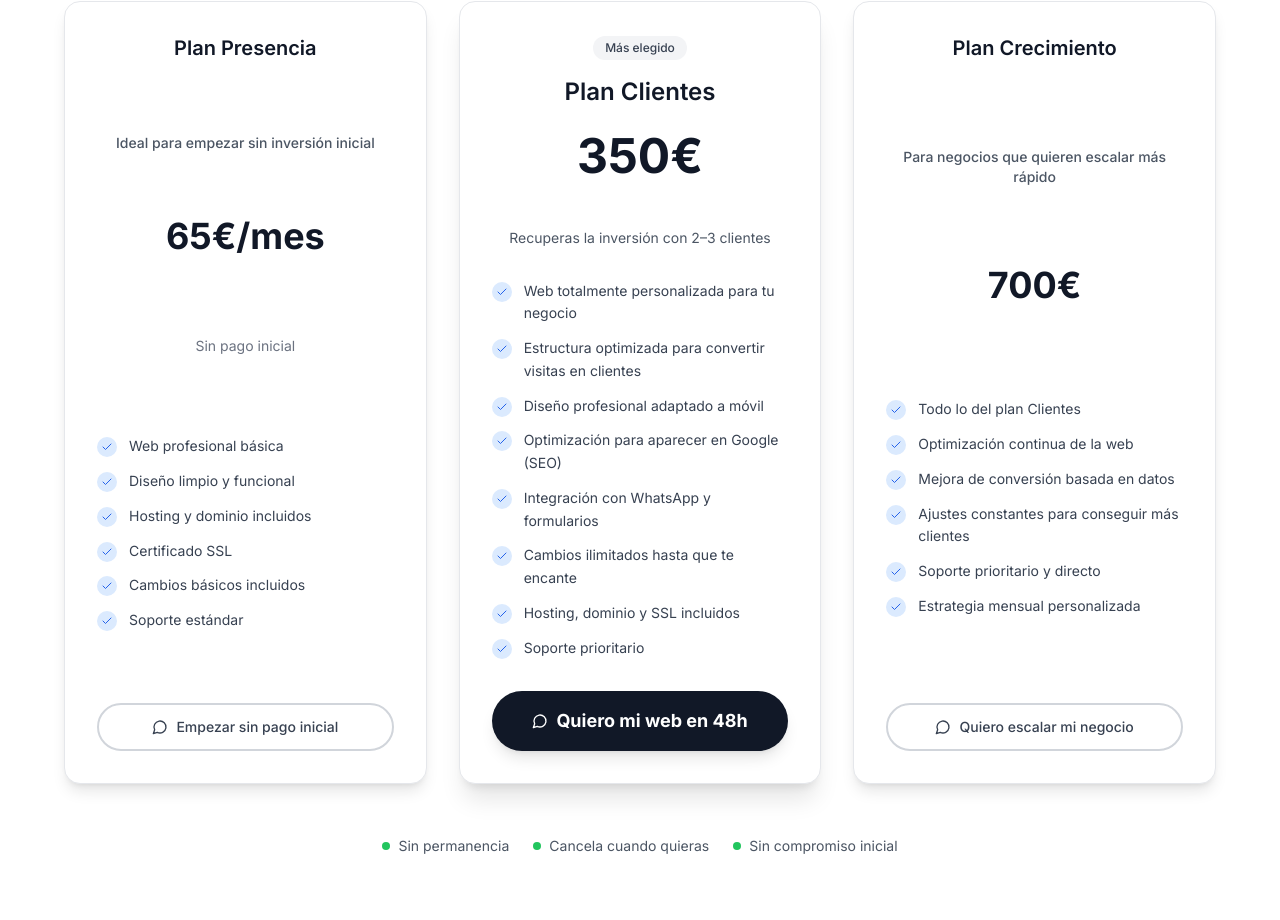
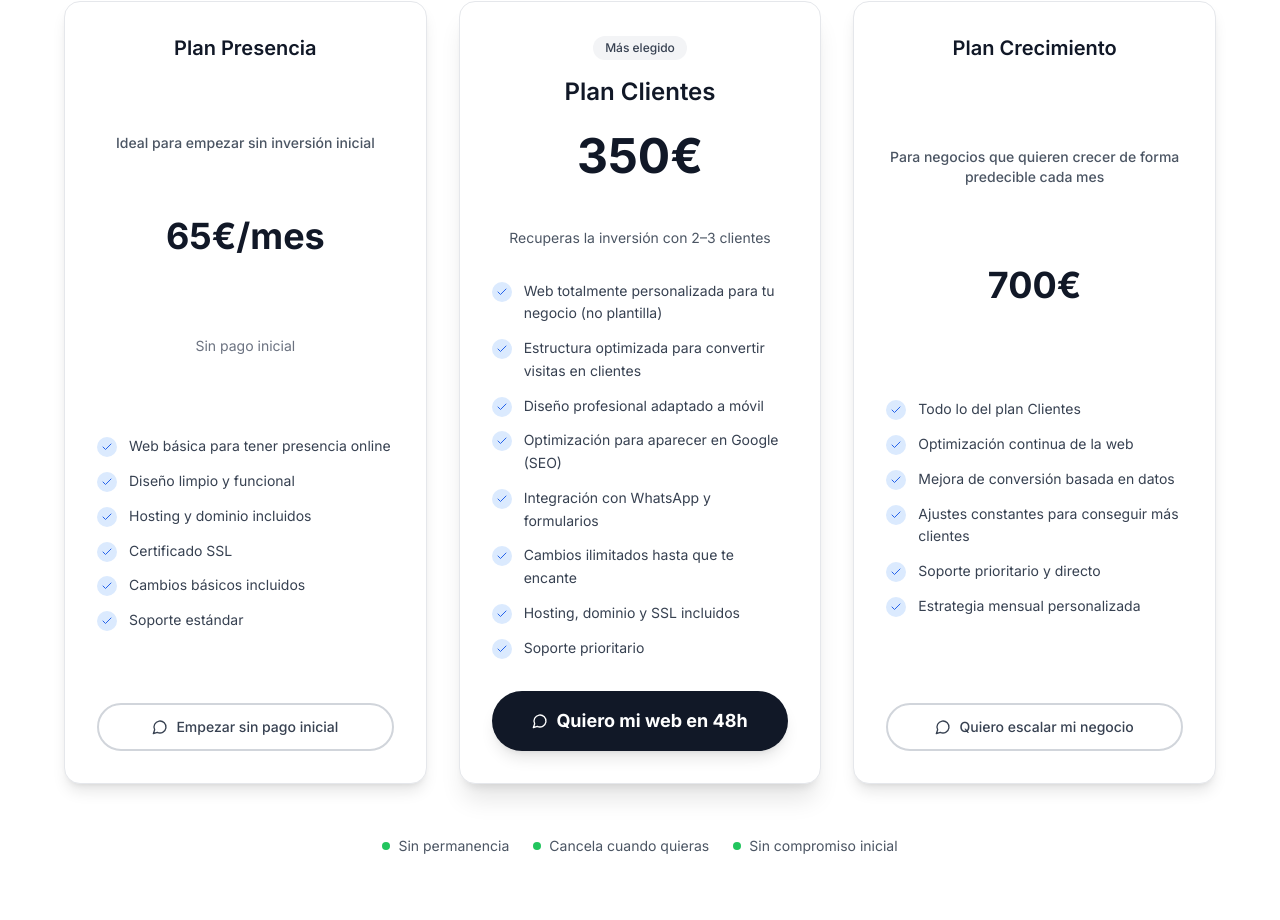
Before and after one commit to joan-devgggg/elevate-web1, a React (Vite) app: page / in a window 1280 px wide. Shown: the part 3211-4131 px from the top of the page. Built offline with nearby package versions, Linux system fonts and the light colour scheme; the HTML template or start-up script is replaced by a standard one.

Commit message:
Apply advanced SaaS CRO refinements - Premium visual hierarchy, scale effects, optimized copy for Plan Clientes conversion

```diff
--- a/src/components/Pricing.tsx
+++ b/src/components/Pricing.tsx
@@ -11,7 +11,7 @@ const Pricing = () => {
       price: "65€/mes",
       additionalText: "Sin pago inicial",
       features: [
-        "Web profesional básica",
+        "Web básica para tener presencia online",
         "Diseño limpio y funcional",
         "Hosting y dominio incluidos",
         "Certificado SSL",
@@ -28,7 +28,7 @@ const Pricing = () => {
       price: "350€",
       additionalText: "",
       features: [
-        "Web totalmente personalizada para tu negocio",
+        "Web totalmente personalizada para tu negocio (no plantilla)",
         "Estructura optimizada para convertir visitas en clientes",
         "Diseño profesional adaptado a móvil",
         "Optimización para aparecer en Google (SEO)",
@@ -57,7 +57,7 @@ const Pricing = () => {
       ],
       buttonText: "Quiero escalar mi negocio",
       featured: false,
-      description: "Para negocios que quieren escalar más rápido",
+      description: "Para negocios que quieren crecer de forma predecible cada mes",
       whatsappMessage: "Hola%2C%20quiero%20el%20Plan%20Crecimiento%20para%20escalar%20mi%20negocio"
     }
   ];
@@ -90,8 +90,8 @@ const Pricing = () => {
               whileInView={{ opacity: 1, y: 0 }}
               viewport={{ once: true }}
               transition={{ delay: index * 0.1, duration: 0.5 }}
-              whileHover={{ y: -1, scale: plan.featured ? 1.02 : 1.01 }}
-              className={`bg-white rounded-2xl p-6 md:p-8 text-center shadow-lg border border-gray-200 ${plan.featured ? 'bg-blue-50/30 shadow-xl' : ''} relative h-full flex flex-col justify-between transition-transform duration-300`}
+              whileHover={{ y: -1, scale: plan.featured ? 1.03 : 1.01 }}
+              className={`bg-white rounded-2xl p-6 md:p-8 text-center shadow-lg border border-gray-200 ${plan.featured ? 'bg-[#FAFBFF] shadow-xl scale-[1.02]' : ''} relative h-full flex flex-col justify-between transition-transform duration-300`}
             >
               {/* Badge dentro de la card */}
               {plan.featured && (
```
